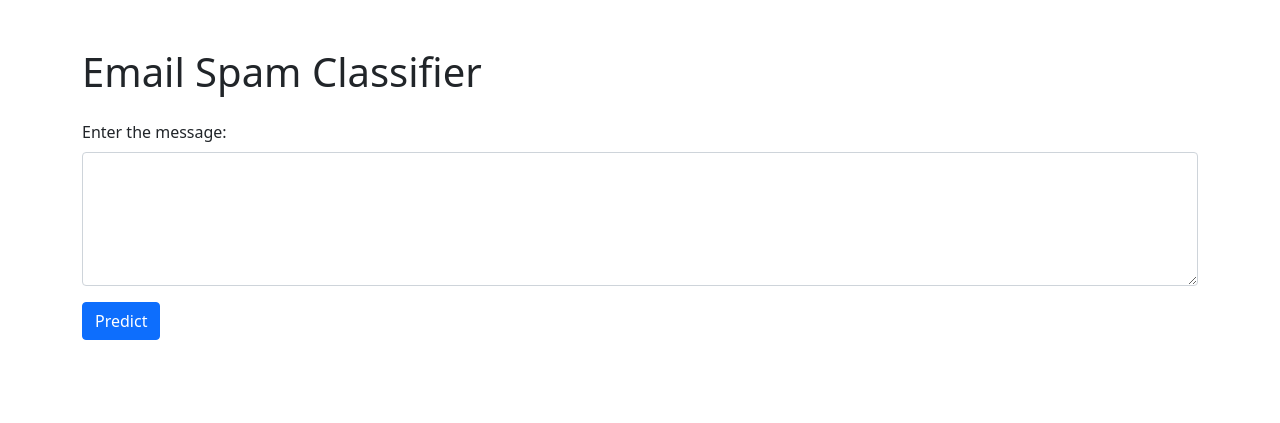
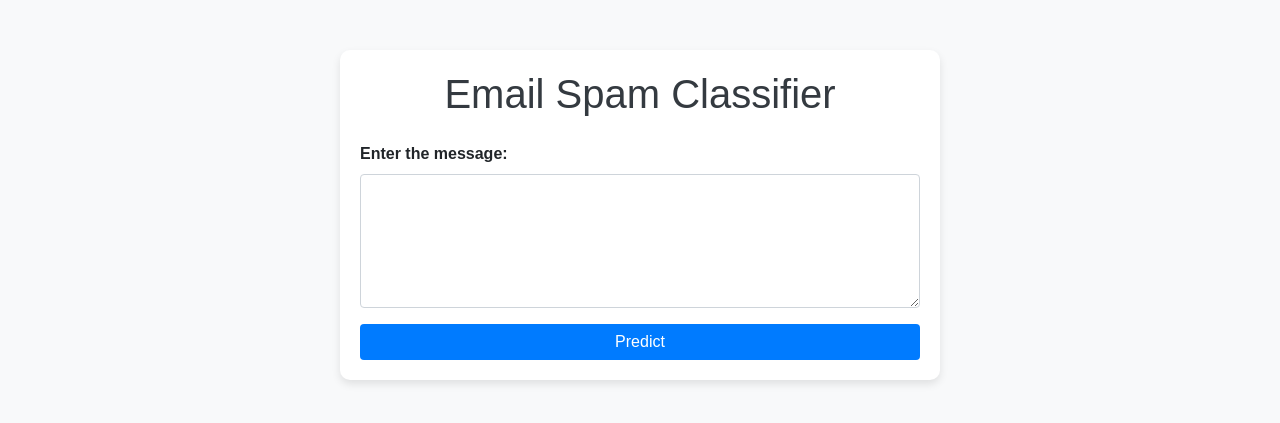
Before and after one commit to grvpratik/email-py, a Django app: page / in a window 1280 px wide. Shown: the top 423 px of the page. Run offline with Django 5.2, Linux system fonts and the light colour scheme; parts of the project's set-up code (start-up, migrations or seed data) failed here and were passed over.

Commit message:
ui changes

```diff
--- a/spam_project/settings.py
+++ b/spam_project/settings.py
@@ -25,7 +25,7 @@ SECRET_KEY = 'django-insecure-oo8pmh=ul^yup-c4qz77^$$7x8u*(-sb#q8aj&ya%wtk%+57+=
 # SECURITY WARNING: don't run with debug turned on in production!
 DEBUG = True
 
-ALLOWED_HOSTS = []
+ALLOWED_HOSTS = ['3.86.111.64']
 
 
 # Application definition
--- a/template/predict.html
+++ b/template/predict.html
@@ -1,13 +1,43 @@
 <!DOCTYPE html>
-<html>
+<html lang="en">
 <head>
+    <meta charset="UTF-8">
+    <meta name="viewport" content="width=device-width, initial-scale=1.0">
     <title>Email Spam Classifier</title>
-    <link href="https://cdn.jsdelivr.net/npm/bootstrap@5.1.3/dist/css/bootstrap.min.css" rel="stylesheet">
+    <link href="https://cdn.jsdelivr.net/npm/bootstrap@5.1.3/dist/css/bootstrap.min.css" rel="stylesheet"/>
     <style>
+        body {
+            background-color: #f8f9fa;
+            font-family: 'Arial', sans-serif;
+        }
+        .container {
+            max-width: 600px;
+            margin-top: 50px;
+            padding: 20px;
+            background-color: #ffffff;
+            border-radius: 10px;
+            box-shadow: 0 4px 8px rgba(0, 0, 0, 0.1);
+        }
+        h1 {
+            text-align: center;
+            color: #343a40;
+        }
+        .form-label {
+            font-weight: bold;
+        }
+        .btn-primary {
+            width: 100%;
+            background-color: #007bff;
+            border: none;
+        }
+        .btn-primary:hover {
+            background-color: #0056b3;
+        }
         .prediction-result {
             margin-top: 20px;
-            padding: 15px;
+            padding: 20px;
             border-radius: 5px;
+            text-align: center;
         }
         .spam {
             background-color: #f8d7da;
@@ -20,9 +50,8 @@
     </style>
 </head>
 <body>
-    <div class="container mt-5">
+    <div class="container">
         <h1 class="mb-4">Email Spam Classifier</h1>
-
         <form id="spam-form" method="post">
             {% csrf_token %}
             <div class="mb-3">
@@ -31,33 +60,34 @@
             </div>
             <button type="submit" class="btn btn-primary">Predict</button>
         </form>
-
-        <div id="result" class="prediction-result" style="display: none;"></div>
+        <div id="result" class="prediction-result" style="display: none"></div>
     </div>
 
     <script>
-        document.getElementById('spam-form').addEventListener('submit', function(e) {
+        document.getElementById("spam-form").addEventListener("submit", function (e) {
             e.preventDefault();
 
             const formData = new FormData(this);
 
-            fetch('', {
-                method: 'POST',
+            fetch("", {
+                method: "POST",
                 body: formData,
                 headers: {
-                    'X-CSRFToken': document.querySelector('[name=csrfmiddlewaretoken]').value,
-                }
+                    "X-CSRFToken": document.querySelector("[name=csrfmiddlewaretoken]").value,
+                },
             })
-            .then(response => response.json())
-            .then(data => {
-                const resultDiv = document.getElementById('result');
-                resultDiv.style.display = 'block';
-                resultDiv.className = 'prediction-result ' + (data.is_spam ? 'spam' : 'not-spam');
+            .then((response) => response.json())
+            .then((data) => {
+                const resultDiv = document.getElementById("result");
+                resultDiv.style.display = "block";
+                resultDiv.className = "prediction-result " + (data.is_spam ? "spam" : "not-spam");
                 resultDiv.innerHTML = `<h3>Prediction: ${data.message}</h3>`;
+                const inputDiv = document.getElementById("email_text");
+                inputDiv.value = "";
             })
-            .catch(error => {
-                console.error('Error:', error);
-                alert('An error occurred while making the prediction.');
+            .catch((error) => {
+                console.error("Error:", error);
+                alert("An error occurred while making the prediction.");
             });
         });
     </script>
```
